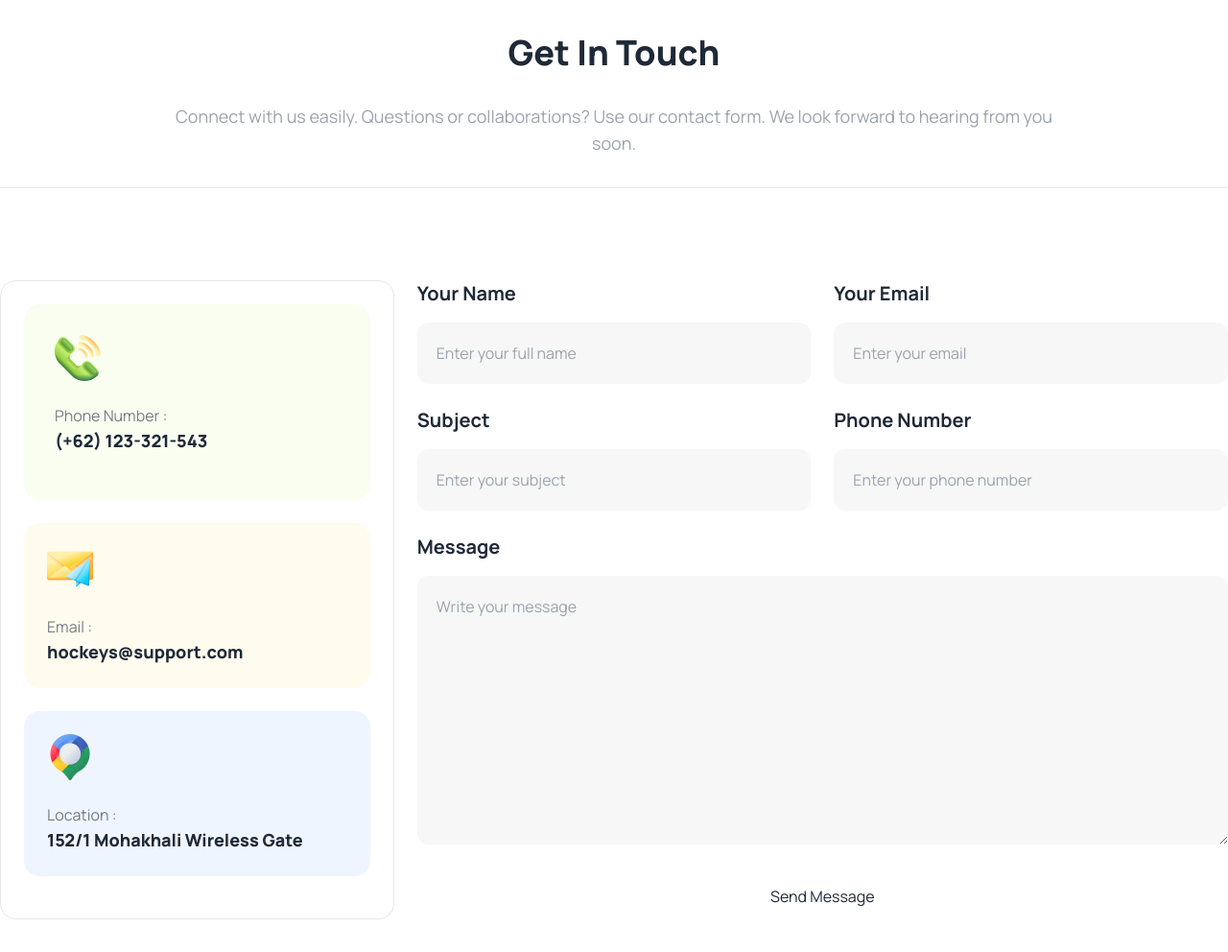
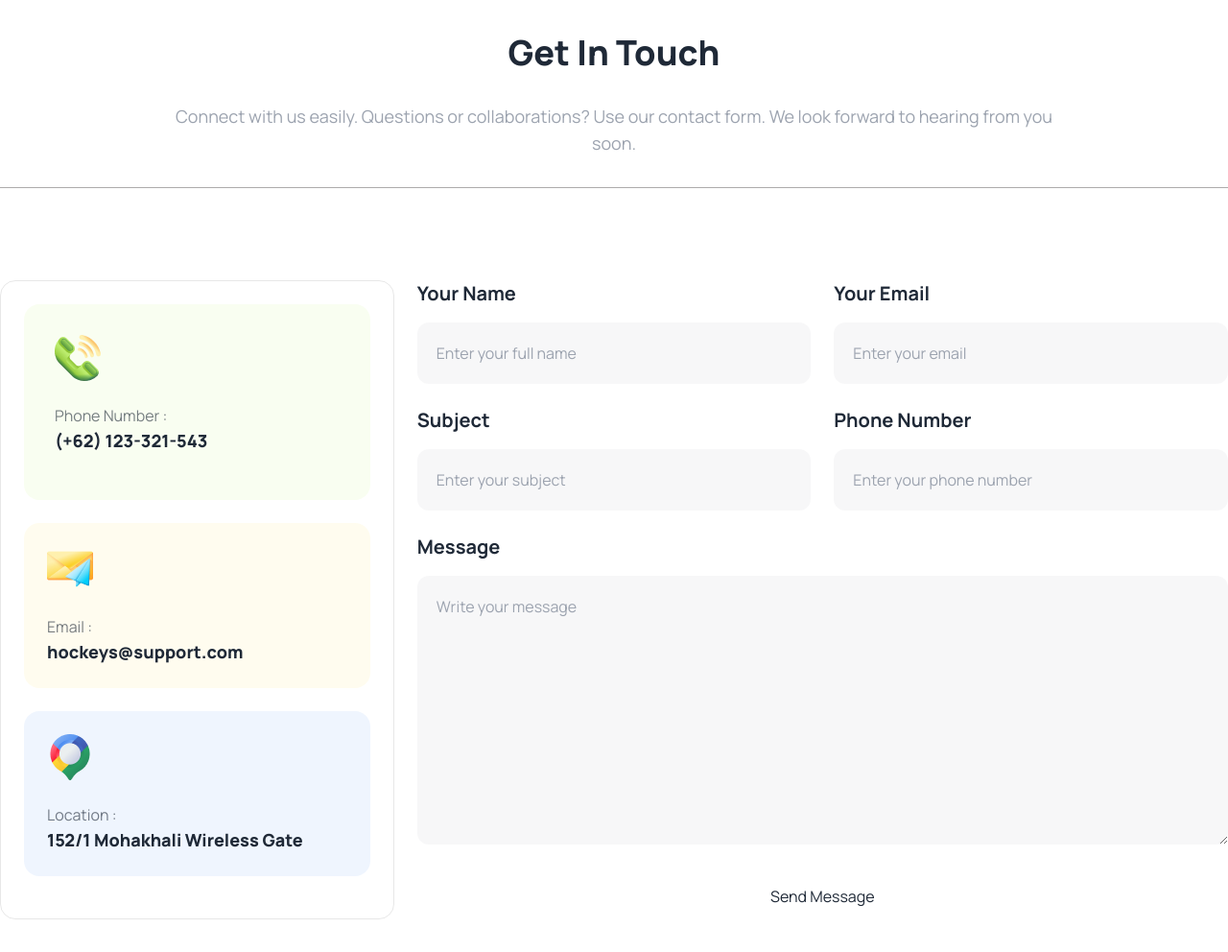
Before and after one commit to Tahsan-sourov1997/Hockey-A3, a plain HTML site: page index.html in a window 1280 px wide. Shown: the part 4279-5271 px from the top of the page at 96% size. Drawn offline with nearby package versions, Linux system fonts and the light colour scheme.

Commit message:
Final updated code assignment

```diff
--- a/index.html
+++ b/index.html
@@ -612,7 +612,7 @@
         <p class="w-3/4 mx-auto text-lg text-gray-400 mb-8">
           Connect with us easily. Questions or collaborations? Use our contact form. We look forward to hearing from you soon.
         </p>
-        <hr class="dash my-8" >
+        <hr class="border-[#817e7ea5] my-8" >
         </div>
         <!-- form contact container -->
         <div class="grid grid-cols-1 lg:grid-cols-3 gap-6">
```
